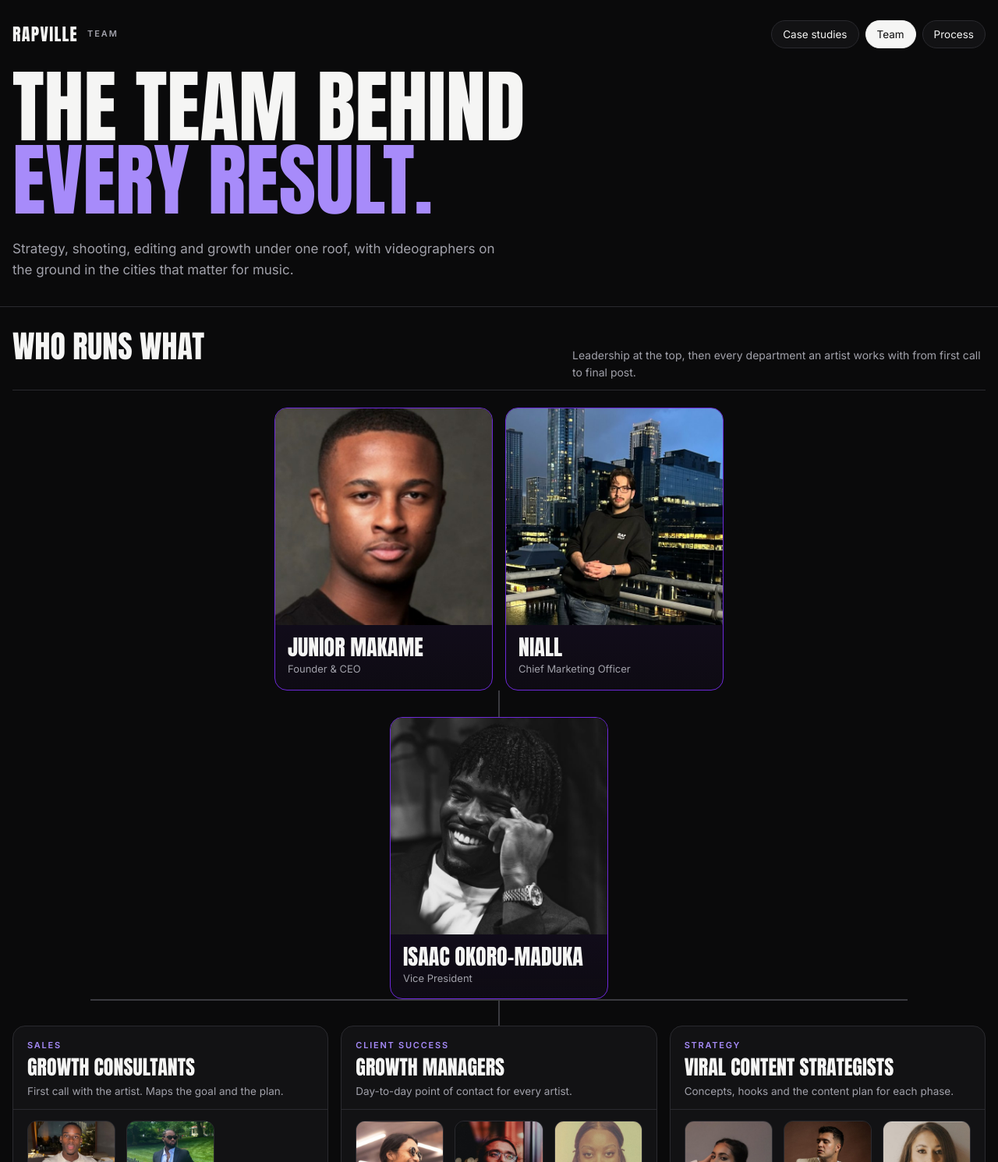
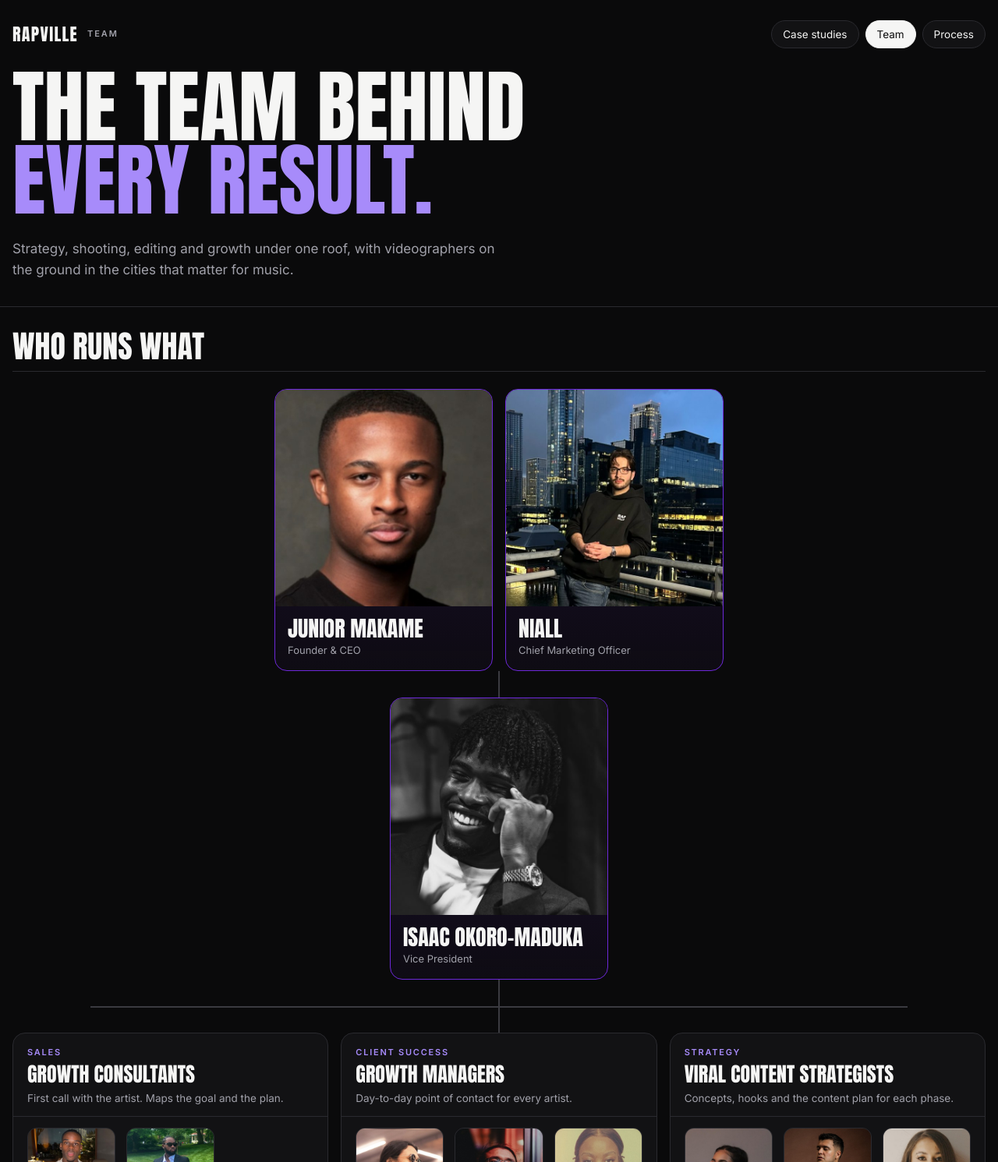
Before and after one commit to isaac-rapville/rapville-case-studies, a plain HTML site: page team.html in a window 1280 px wide. Shown: the top 1491 px of the page at 78% size. Drawn offline with Linux system fonts and the light colour scheme.

Commit message:
Team: drop org subtitle, add connector space under VP
Co-Authored-By: Claude Opus 5.5 <noreply@anthropic.com>
Claude-Session: https://claude.ai/code/session_0136qTBmhKNJ9QXRy4zr9QTb

```diff
--- a/team.html
+++ b/team.html
@@ -142,7 +142,7 @@ footer .wrap{padding-block:20px}
 
 <main class="wrap">
   <section aria-labelledby="org-h">
-    <div class="sec-h"><h2 id="org-h">Who runs what</h2><p>Leadership at the top, then every department an artist works with from first call to final post.</p></div>
+    <div class="sec-h"><h2 id="org-h">Who runs what</h2></div>
     <div class="org">
       <div class="tier">
         <div class="person lead"><div class="ph"><img src="images/team/junior.jpg" alt="Junior Makame"></div><div class="meta"><div class="nm">Junior Makame</div><div class="rl">Founder &amp; CEO</div></div></div>
@@ -152,6 +152,7 @@ footer .wrap{padding-block:20px}
       <div class="tier">
         <div class="person lead"><div class="ph"><img src="images/team/isaac.jpg" alt="Isaac Okoro-Maduka"></div><div class="meta"><div class="nm">Isaac Okoro-Maduka</div><div class="rl">Vice President</div></div></div>
       </div>
+      <div class="stem"></div>
       <div class="depts-wrap"><div class="depts" id="depts"></div></div>
     </div>
   </section>
```
